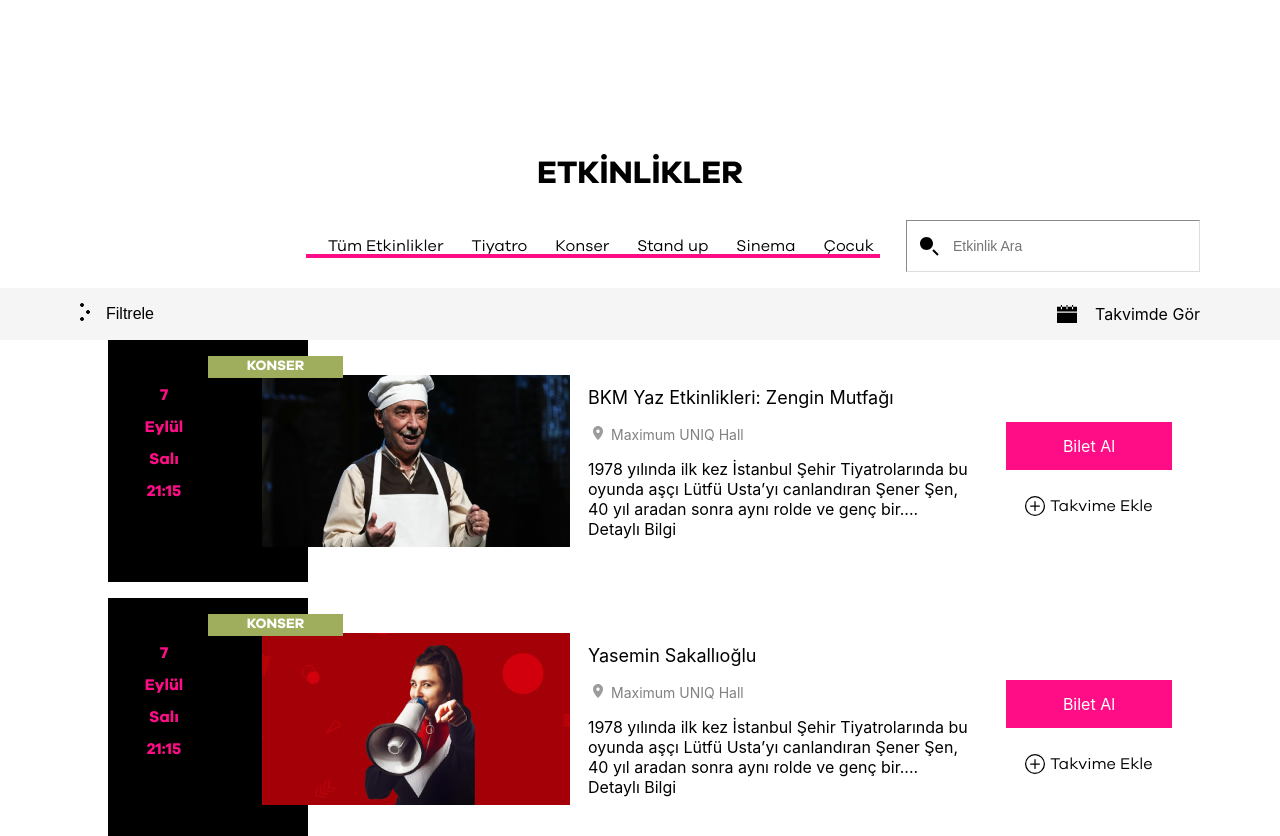
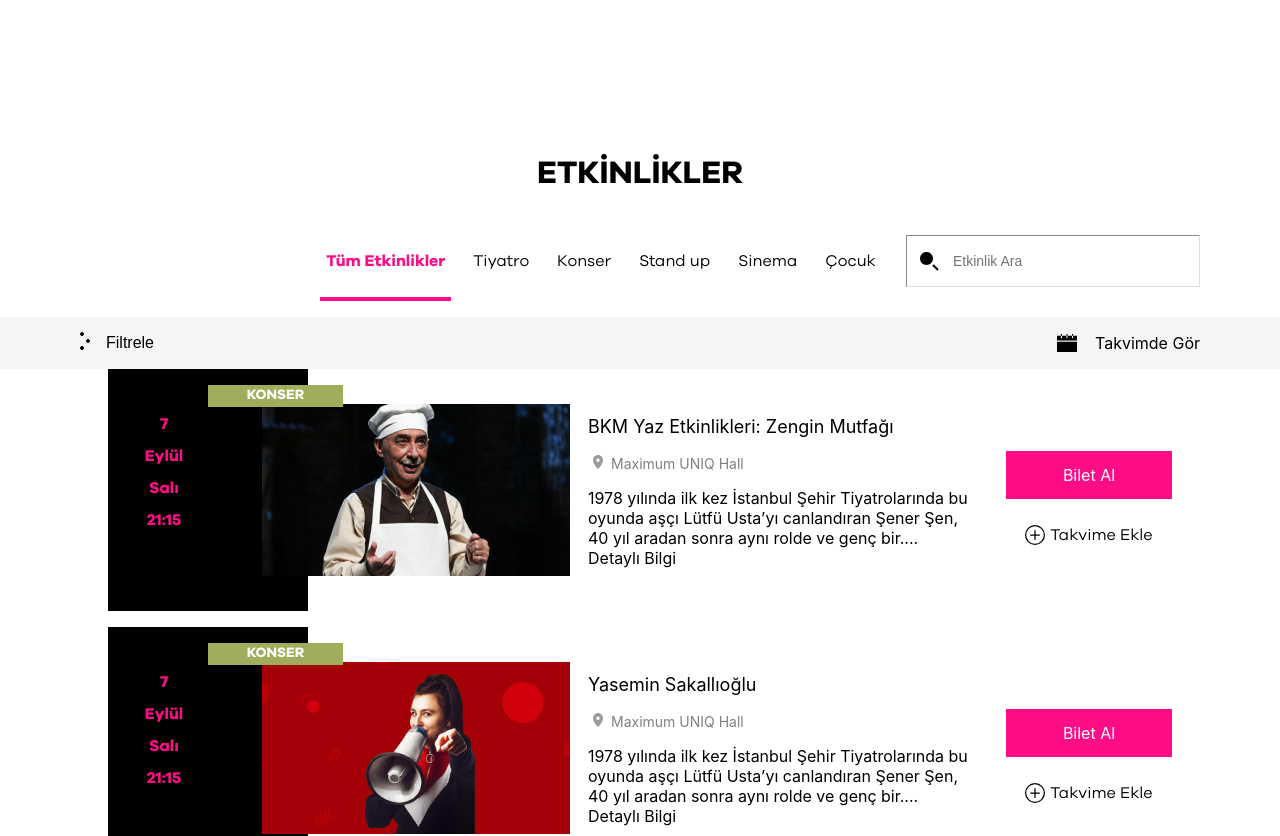
Before and after one commit to mertyatir/madde22challange, a React (Create React App) app: page / in a window 1280 px wide. Shown: the top 836 px of the page. Built offline with nearby package versions, Linux system fonts and the light colour scheme; some icons are missing.

Commit message:
selection Menu

```diff
--- a/src/App.css
+++ b/src/App.css
@@ -49,7 +49,7 @@
   padding-bottom: 1rem;
 }
 
-.buttonActiveSubDivider {
+.buttonActiveSubDivider.active {
   position: absolute;
   bottom: 0px;
   left: 0px;
@@ -57,19 +57,43 @@
   height: 4px;
   background-color: var(--pink);
 }
+.buttonActiveSubDivider.inactive {
+  display: none !important;
+}
 
 .selectionButton {
+  position: relative;
   font-size: 16px;
   background: transparent;
   border-width: 0;
   font-family: GalanoGrotesqueRegular;
   margin-inline-start: 1rem;
+  cursor: pointer;
+}
+
+.selectionButtonText.inactive {
+  height: 47px;
+  display: inline-flex;
+  align-items: center;
+  justify-content: center;
+  position: relative;
+  font-weight: 400;
+}
+
+.selectionButtonText.active {
+  height: 47px;
+  color: var(--pink);
+  display: inline-flex;
+  align-items: center;
+  position: relative;
+  font-family: GalanoGrotesqueBold;
 }
 
 .selectionButtonContainer {
   display: flex;
   flex-direction: row;
   position: sticky;
+  font-family: GalanoGrotesqueRegular;
 }
 
 .selectionButtonContainer {
--- a/src/components/Filter.js
+++ b/src/components/Filter.js
@@ -57,7 +57,7 @@
           <DropdownItem text={"Maximum Uniq Lounge"} />
           <DropdownItem text={"Maximum Uniq Açıkhava"} />
           <DropdownItem text={"Bahçe Fuaye"} />
-          <h3>Etkinlik Mekanı</h3>
+          <h3>Etkinlik Tarihi</h3>
           <DropdownItem text={"Güncel Etkinlikler"} />
           <DropdownItem text={"Geçmiş Etkinlikler"} />
         </div>
--- a/src/components/SelectionMenu.js
+++ b/src/components/SelectionMenu.js
@@ -1,7 +1,9 @@
-import React from "react"
+import React, { useState } from "react"
 import SearchBar from "./SearchBar"
 
 function SelectionMenu() {
+  const [selected, setSelected] = useState(0)
+
   const items = [
     "Tüm Etkinlikler",
     "Tiyatro",
@@ -14,7 +16,25 @@
   function Item(props) {
     return (
       <div>
-        <button className="selectionButton">{props.value}</button>
+        <button
+          className="selectionButton"
+          onClick={() => {
+            setSelected(props.index)
+          }}
+        >
+          <p
+            className={`selectionButtonText ${
+              props.selectedIndex === props.index ? "active" : "inactive"
+            } `}
+          >
+            {props.value}
+          </p>
+          <div
+            className={`buttonActiveSubDivider ${
+              props.selectedIndex === props.index ? "active" : "inactive"
+            } `}
+          ></div>
+        </button>
       </div>
     )
   }
@@ -24,10 +44,14 @@
       <div className="placeholderDiv" />
       <div className="selectionMenu">
         <div className="selectionButtonContainer">
-          {items.map((item) => (
-            <Item key={item.key} value={item} />
+          {items.map((item, index) => (
+            <Item
+              key={item.key}
+              value={item}
+              index={index}
+              selectedIndex={selected}
+            />
           ))}
-          <div className="buttonActiveSubDivider"></div>
         </div>
       </div>
       <SearchBar />
```
